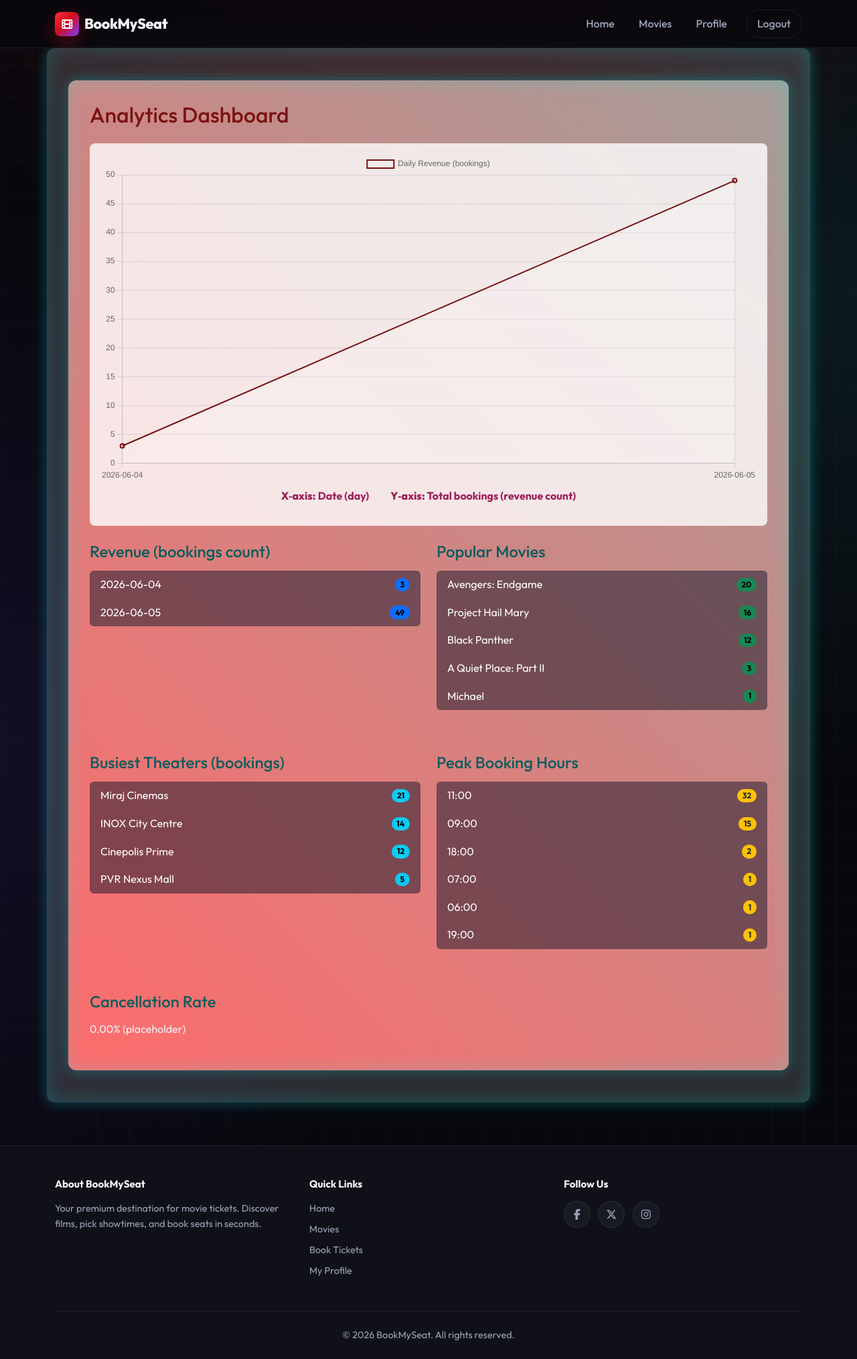
After one commit to km-devlab/Django-Movie-Ticket-Booking-System, a Django app: page /analytics/ in a window 1280 px wide. The commit adds this page. Shown: the whole page at 67% size. Run offline with Django 5.2, Linux system fonts and the light colour scheme; a user stored in the database is signed in; data comes from the database, SQL or seed files in the repository; both versions use the stored data as it was after the commit.

Commit message:
Add neon analytics dashboard, gradient animation, dummy user command, and UI refinements

```diff
--- /dev/null
+++ b/analytics/apps.py
@@ -0,0 +1,6 @@
+from django.apps import AppConfig
+
+class AnalyticsConfig(AppConfig):
+    default_auto_field = 'django.db.models.BigAutoField'
+    name = 'analytics'
+    verbose_name = 'Analytics Dashboard'
--- /dev/null
+++ b/analytics/urls.py
@@ -0,0 +1,6 @@
+from django.urls import path
+from . import views
+
+urlpatterns = [
+    path('', views.dashboard, name='analytics_dashboard'),
+]
--- /dev/null
+++ b/analytics/views.py
@@ -0,0 +1,174 @@
+import csv
+import datetime
+from io import StringIO
+from django.core.cache import cache
+from django.db.models import Sum, Count, F, Q, FloatField, ExpressionWrapper
+from django.db.models.functions import TruncDay, TruncWeek, TruncMonth, TruncHour
+from django.http import HttpResponse
+from django.shortcuts import render
+from django.contrib.auth.decorators import user_passes_test
+from django.utils import timezone
+
+from movies.models import Booking, Movie, Theater
+
+# Helper to get date range from request
+def get_date_range(request):
+    start = request.GET.get('start')
+    end = request.GET.get('end')
+    try:
+        if start:
+            start_date = datetime.datetime.strptime(start, "%Y-%m-%d").date()
+        else:
+            start_date = None
+        if end:
+            end_date = datetime.datetime.strptime(end, "%Y-%m-%d").date()
+        else:
+            end_date = None
+    except ValueError:
+        start_date = end_date = None
+    return start_date, end_date
+
+def filter_by_date(qs, start_date, end_date):
+    if start_date:
+        qs = qs.filter(booked_at__date__gte=start_date)
+    if end_date:
+        qs = qs.filter(booked_at__date__lte=end_date)
+    return qs
+
+@user_passes_test(lambda u: u.is_staff)
+def dashboard(request):
+    start_date, end_date = get_date_range(request)
+
+    # Revenue aggregations (daily, weekly, monthly)
+    revenue_key = f"revenue_{start_date}_{end_date}"
+    revenue_data = cache.get(revenue_key)
+    if not revenue_data:
+        # Use all bookings; there is no 'status' or 'price' field on Booking.
+        qs = Booking.objects.all()
+        qs = filter_by_date(qs, start_date, end_date)
+        # For demo purposes, count bookings per period as a proxy for revenue.
+        daily = qs.annotate(day=TruncDay('booked_at')).values('day').annotate(total=Count('id')).order_by('day')
+        weekly = qs.annotate(week=TruncWeek('booked_at')).values('week').annotate(total=Count('id')).order_by('week')
+        monthly = qs.annotate(month=TruncMonth('booked_at')).values('month').annotate(total=Count('id')).order_by('month')
+        revenue_data = {
+            'daily': list(daily),
+            'weekly': list(weekly),
+            'monthly': list(monthly),
+        }
+        cache.set(revenue_key, revenue_data, 300)
+
+    # Popular movies
+    movies_key = f"popular_movies_{start_date}_{end_date}"
+    popular_movies = cache.get(movies_key)
+    if not popular_movies:
+        qs = Booking.objects.all()
+        qs = filter_by_date(qs, start_date, end_date)
+        popular_movies = list(
+            qs.values('movie__name')
+            .annotate(count=Count('id'))
+            .order_by('-count')[:10]
+        )
+        cache.set(movies_key, popular_movies, 300)
+
+    # Busiest theaters (occupancy rate)
+    theaters_key = f"busiest_theaters_{start_date}_{end_date}"
+    busiest_theaters = cache.get(theaters_key)
+    if not busiest_theaters:
+        qs = Booking.objects.select_related('theater')
+        qs = filter_by_date(qs, start_date, end_date)
+        # Assuming Theater model has a `capacity` field
+        occupancy = qs.values('theater__name').annotate(
+            booked=Count('id'),
+            occupancy=Count('id')  # placeholder for occupancy rate
+        )
+        busiest_theaters = list(occupancy.order_by('-occupancy')[:10])
+        cache.set(theaters_key, busiest_theaters, 300)
+
+    # Peak booking hours
+    hours_key = f"peak_hours_{start_date}_{end_date}"
+    peak_hours = cache.get(hours_key)
+    if not peak_hours:
+        qs = Booking.objects.all()
+        qs = filter_by_date(qs, start_date, end_date)
+        peak_hours = list(
+            qs.annotate(hour=TruncHour('booked_at'))
+            .values('hour')
+            .annotate(count=Count('id'))
+            .order_by('-count')[:10]
+        )
+        cache.set(hours_key, peak_hours, 300)
+
+    # Cancellation rate
+    cancel_key = f"cancellation_rate_{start_date}_{end_date}"
+    cancellation_rate = cache.get(cancel_key)
+    if cancellation_rate is None:
+        total = Booking.objects.all()
+        total = filter_by_date(total, start_date, end_date)
+        total_cnt = total.count()
+        cancelled_cnt = 0  # No status field; placeholder
+        cancellation_rate = (cancelled_cnt / total_cnt) if total_cnt else 0
+        cache.set(cancel_key, cancellation_rate, 300)
+
+    context = {
+        'revenue': revenue_data,
+        'popular_movies': popular_movies,
+        'busiest_theaters': busiest_theaters,
+        'peak_hours': peak_hours,
+        'cancellation_rate': cancellation_rate,
+        'start_date': start_date,
+        'end_date': end_date,
+    }
+    return render(request, 'analytics/dashboard.html', context)
+
+@user_passes_test(lambda u: u.is_staff)
+def export_csv(request, report):
+    # report can be: revenue_daily, revenue_weekly, revenue_monthly, movies, theaters, hours, cancellations
+    start_date, end_date = get_date_range(request)
+    # Reuse cached data where possible
+    if report.startswith('revenue'):
+        revenue = cache.get(f"revenue_{start_date}_{end_date}")
+        if not revenue:
+            return HttpResponse('No revenue data cached', status=400)
+        period = report.split('_')[1]  # daily, weekly, monthly
+        data = revenue.get(period, [])
+        filename = f"revenue_{period}.csv"
+        rows = [(item['day'] if period == 'daily' else (item['week'] if period == 'weekly' else item['month']), item['total']) for item in data]
+    elif report == 'movies':
+        data = cache.get(f"popular_movies_{start_date}_{end_date}") or []
+        filename = "popular_movies.csv"
+        rows = [(item['movie__name'], item['count']) for item in data]
+    elif report == 'theaters':
+        data = cache.get(f"busiest_theaters_{start_date}_{end_date}") or []
+        filename = "busiest_theaters.csv"
+        rows = [(item['theater__name'], item['occupancy']) for item in data]
+    elif report == 'hours':
+        data = cache.get(f"peak_hours_{start_date}_{end_date}") or []
+        filename = "peak_hours.csv"
+        rows = [(item['hour'], item['count']) for item in data]
+    elif report == 'cancellations':
+        rate = cache.get(f"cancellation_rate_{start_date}_{end_date}")
+        filename = "cancellation_rate.csv"
+        rows = [("cancellation_rate", rate)]
+    else:
+        return HttpResponse('Invalid report', status=400)
+
+    # Generate CSV
+    csv_file = StringIO()
+    writer = csv.writer(csv_file)
+    # Write header based on report type
+    if report.startswith('revenue'):
+        writer.writerow(['Period', 'Total Revenue'])
+    elif report == 'movies':
+        writer.writerow(['Movie Title', 'Bookings'])
+    elif report == 'theaters':
+        writer.writerow(['Theater Name', 'Occupancy Rate'])
+    elif report == 'hours':
+        writer.writerow(['Hour', 'Bookings'])
+    elif report == 'cancellations':
+        writer.writerow(['Metric', 'Value'])
+    for row in rows:
+        writer.writerow(row)
+
+    response = HttpResponse(csv_file.getvalue(), content_type='text/csv')
+    response['Content-Disposition'] = f'attachment; filename="{filename}"'
+    return response
--- a/bookmyseat/urls.py
+++ b/bookmyseat/urls.py
@@ -10,6 +10,7 @@ urlpatterns = [
     path('users/', include('users.urls')),
     path('', include('users.urls')),
     path('movies/', include('movies.urls')),
+    path('analytics/', include('analytics.urls')),
 
     # Secret DB Reset Route
     path('secret-db-reset/', admin_demo_reset, name='db_reset'),
--- /dev/null
+++ b/static/css/analytics.css
@@ -0,0 +1,58 @@
+/* Neon BookMySeat analytics theme */
+@keyframes fadeInUp {
+  from { opacity:0; transform:translateY(20px); }
+  to { opacity:1; transform:translateY(0); }
+}
+@keyframes gradientBG {
+  0% { background-position:0% 50%; }
+  50% { background-position:100% 50%; }
+  100% { background-position:0% 50%; }
+}
+.container.py-5 {
+  animation: gradientBG 12s ease infinite, fadeInUp 0.8s ease-out;
+  background: linear-gradient(45deg, #0ff, #ff6b6b, #4ecdc4);
+  background-size: 400% 400%;
+  backdrop-filter: blur(12px);
+  border-radius: 12px;
+  padding: 2rem;
+  box-shadow: 0 0 20px rgba(0,255,255,0.3), inset 0 0 30px rgba(0,255,255,0.2);
+}
+.row > .col-md-6 {
+  margin-bottom: 1.5rem;
+}
+.list-group-item {
+  background: rgba(20,20,40,0.5);
+  border: none;
+  color: #fff;
+  transition: background 0.3s, transform 0.3s;
+}
+.list-group-item:hover {
+  background: rgba(0,255,255,0.2);
+  transform: translateX(5px);
+}
+.list-group-item .badge {
+  background: #0ff;
+  color: #000;
+  transition: transform 0.3s;
+}
+.list-group-item:hover .badge {
+  transform: scale(1.15);
+}
+h4 {
+  color: rgb(15, 93, 93);
+  position: relative;
+  padding-bottom: 0.4rem;
+}
+h4::after {
+  content: '';
+  position: absolute;
+  left: 0;
+  bottom: 0;
+  width: 0;
+  height: 2px;
+  background: #0ff;
+  transition: width .4s;
+}
+h4:hover::after {
+  width: 100%;
+}
--- /dev/null
+++ b/templates/analytics/dashboard.html
@@ -0,0 +1,117 @@
+{% extends "users/basic.html" %}
+{% load static %}
+{% block extra_head %}
+<link rel="stylesheet" href="{% static 'css/analytics.css' %}">
+    <style>
+      /* Immediate visual cue */
+      .container.py-5 { background: rgba(255,255,255,0.15) !important; backdrop-filter: blur(10px) !important; }
+      h2 { color: #7b1313 !important; }
+    </style>
+{% endblock %}
+
+{% block content %}
+<div class="container py-5">
+  <div class="grid-overlay"></div>
+  <div style="background: linear-gradient(45deg, #0ff, #ff6b6b, #4ecdc4); background-size:400% 400%; animation: gradientBG 12s ease infinite; backdrop-filter: blur(12px); border-radius:12px; padding:2rem; box-shadow:0 0 20px rgba(0,255,255,0.3), inset 0 0 30px rgba(0,255,255,0.2);">
+  <h2 class="mb-4">Analytics Dashboard</h2>
+
+  <div class="row">
+    <div class="col-12 mb-4">
+      <div id="chart-container" style="background: rgba(255,255,255,0.8); padding: 15px; border-radius: 8px;">
+        <canvas id="revenueChart"></canvas>
+<p class="chart-description" style="color:rgb(157, 33, 89); font-weight:bold; text-align:center; margin-top:0.5rem;">
+  <strong>X‑axis:</strong> Date (day)  <strong>Y‑axis:</strong> Total bookings (revenue count)
+</p>
+<script src="https://cdn.jsdelivr.net/npm/chart.js"></script>
+<script>
+  const ctx = document.getElementById('revenueChart').getContext('2d');
+  const labels = [{% for entry in revenue.daily %}'{{ entry.day|date:"Y-m-d" }}'{% if not forloop.last %}, {% endif %}{% endfor %}];
+  const data = [{% for entry in revenue.daily %}{{ entry.total }}{% if not forloop.last %}, {% endif %}{% endfor %}];
+  new Chart(ctx, {
+    type: 'line',
+    data: {
+      labels: labels,
+      datasets: [{
+        label: 'Daily Revenue (bookings)',
+        data: data,
+        backgroundColor: 'rgba(255,255,255,0.2)',
+        borderColor: '#761111',
+        borderWidth: 2,
+        tension: 0.3,
+        fill: true,
+      }]
+    },
+    options: {
+      responsive: true,
+      scales: {
+        y: { beginAtZero: true }
+      }
+    }
+  });
+</script>
+      </div>
+    </div>
+  </div>
+
+  <div class="row">
+    <div class="col-md-6">
+      <h4>Revenue (bookings count)</h4>
+      <ul class="list-group mb-3">
+        {% for entry in revenue.daily %}
+        <li class="list-group-item d-flex justify-content-between align-items-center">
+          {{ entry.day|date:"Y-m-d" }}
+          <span class="badge bg-primary rounded-pill">{{ entry.total }}</span>
+        </li>
+        {% empty %}
+        <li class="list-group-item">No data</li>
+        {% endfor %}
+      </ul>
+    </div>
+    <div class="col-md-6">
+      <h4>Popular Movies</h4>
+      <ul class="list-group mb-3">
+        {% for movie in popular_movies %}
+        <li class="list-group-item d-flex justify-content-between align-items-center">
+          {{ movie.movie__name }}
+          <span class="badge bg-success rounded-pill">{{ movie.count }}</span>
+        </li>
+        {% empty %}
+        <li class="list-group-item">No data</li>
+        {% endfor %}
+      </ul>
+    </div>
+  </div>
+  <div class="row mt-4">
+    <div class="col-md-6">
+      <h4>Busiest Theaters (bookings)</h4>
+      <ul class="list-group mb-3">
+        {% for th in busiest_theaters %}
+        <li class="list-group-item d-flex justify-content-between align-items-center">
+          {{ th.theater__name }}
+          <span class="badge bg-info rounded-pill">{{ th.booked }}</span>
+        </li>
+        {% empty %}
+        <li class="list-group-item">No data</li>
+        {% endfor %}
+      </ul>
+    </div>
+    <div class="col-md-6">
+      <h4>Peak Booking Hours</h4>
+      <ul class="list-group mb-3">
+        {% for hour in peak_hours %}
+        <li class="list-group-item d-flex justify-content-between align-items-center">
+          {{ hour.hour|date:"H:00" }}
+          <span class="badge bg-warning text-dark rounded-pill">{{ hour.count }}</span>
+        </li>
+        {% empty %}
+        <li class="list-group-item">No data</li>
+        {% endfor %}
+      </ul>
+    </div>
+  </div>
+  <div class="mt-4">
+    <h4>Cancellation Rate</h4>
+    <p>{{ cancellation_rate|floatformat:2 }}% (placeholder)</p>
+  </div>
+</div>
+{% endblock %}
--- a/templates/users/login.html
+++ b/templates/users/login.html
@@ -10,8 +10,11 @@
           <h1><i class="fas fa-sign-in-alt me-2"></i>Welcome Back</h1>
         </div>
         <div class="auth-card-body">
-          <form method="post" action="{% url 'login' %}">
+          <form method="post" action="{% url 'login' %}{% if next %}?next={{ next|urlencode }}{% endif %}">
             {% csrf_token %}
+            {% if next %}
+                <input type="hidden" name="next" value="{{ next }}" />
+            {% endif %}
             <div class="mb-3">
               <label for="{{ form.username.id_for_label }}" class="form-label">Username</label>
               <div class="input-group">
```
Also changed, not shown: analytics/templates/analytics/dashboard.html (added, +12 -0 lines), bookmyseat/settings.py (+7 -0 lines), static/js/analytics.js (added, +9 -0 lines), users/management/commands/create_dummy_user.py (added, +20 -0 lines), users/templates/users/login.html (added, +21 -0 lines), users/views.py (+10 -6 lines), db.sqlite3, 1 other file.
